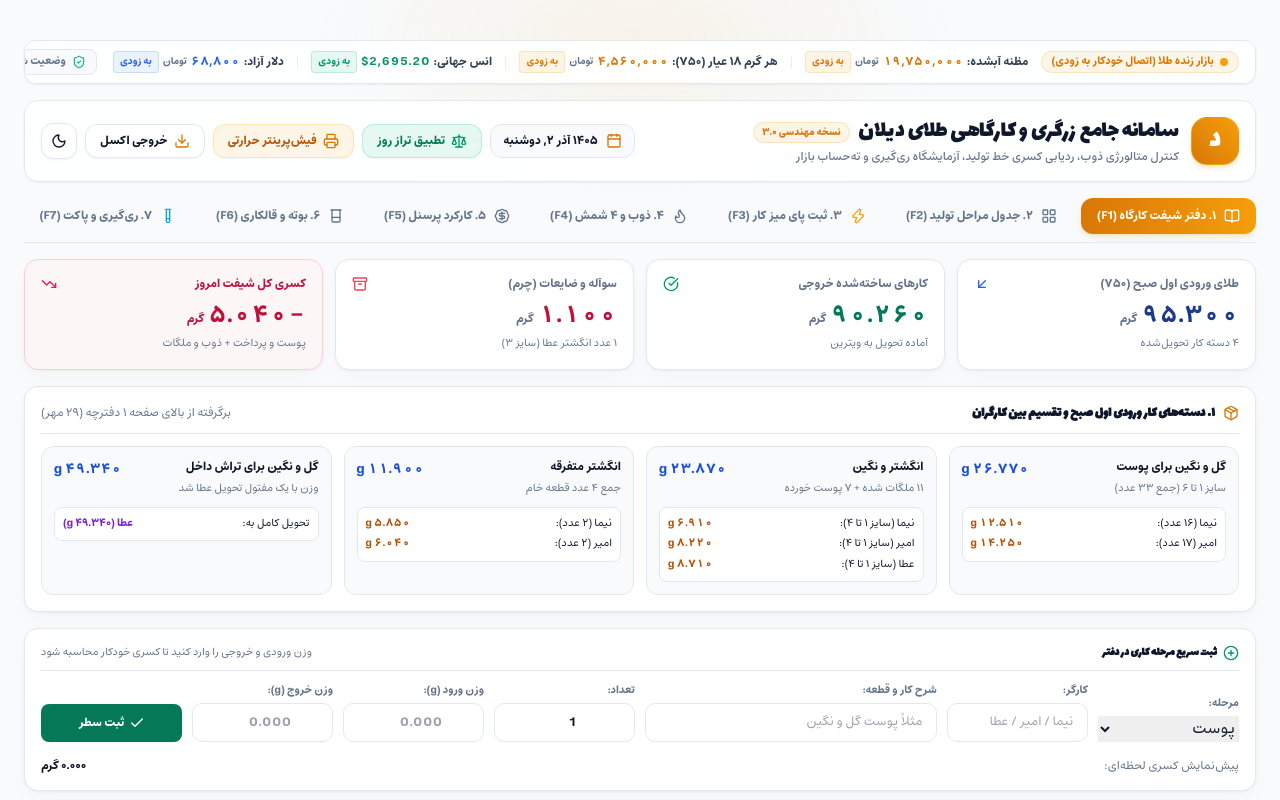
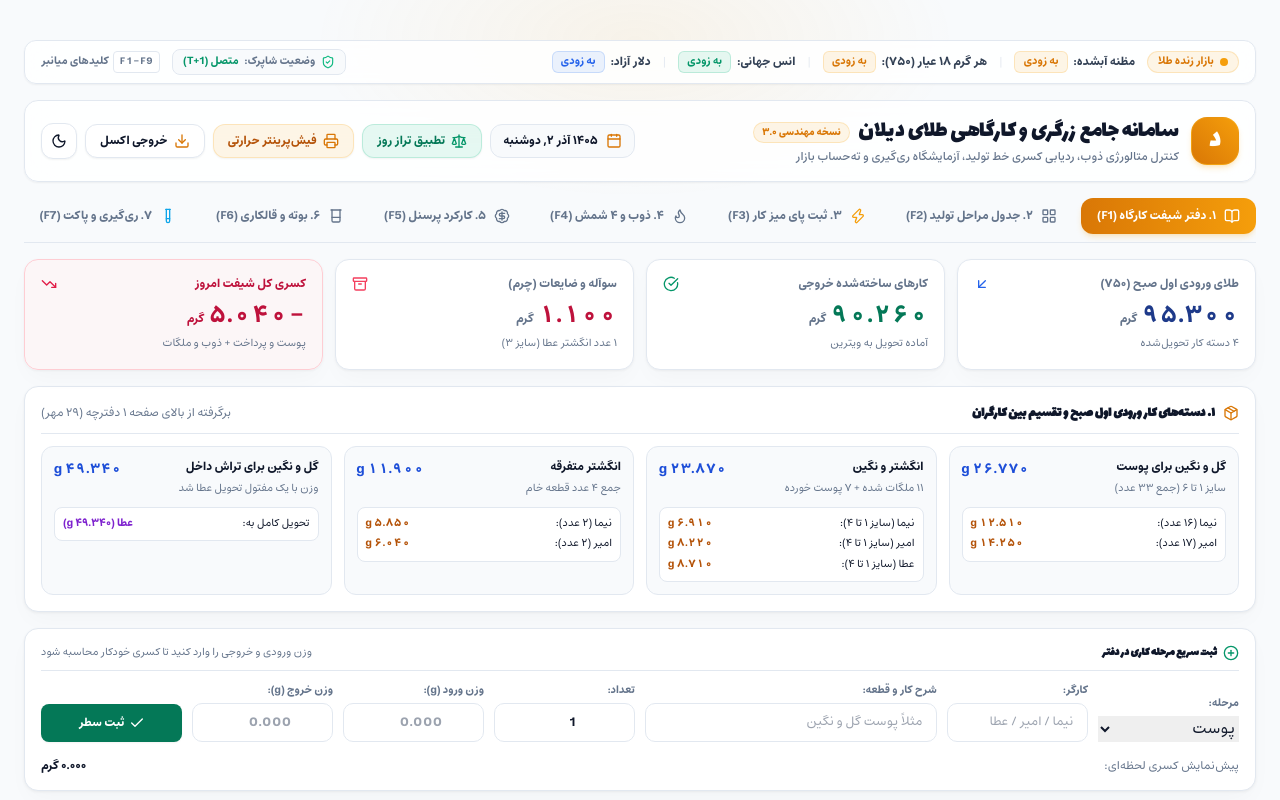
Before and after one commit to hoomansa7-star/dilan-gold, a plain HTML site: page client/index.html in a window 1280 px wide. Shown: the top 800 px of the page. Drawn offline with nearby package versions, Linux system fonts and the light colour scheme; files that its build step writes are made by us from their sources; no server answers; files whose address does not match are found by name.

Commit message:
feat(ui): display 'به زودی' for live market ticker and enforce nowrap on table rows

```diff
--- a/client/css/style.css
+++ b/client/css/style.css
@@ -320,6 +320,7 @@ button:focus-visible, input:focus-visible, select:focus-visible, textarea:focus-
     border-bottom: 1px solid var(--border-color);
     color: var(--text-primary);
     transition: background-color 0.1s ease;
+    white-space: nowrap;
 }
 
 .dilan-table tbody tr:hover td {
--- a/client/index.html
+++ b/client/index.html
@@ -29,33 +29,26 @@
         <div class="flex items-center gap-3 shrink-0">
             <span class="inline-flex items-center gap-1.5 px-2.5 py-0.5 rounded-full bg-amber-500/10 text-amber-600 dark:text-amber-400 font-bold border border-amber-500/20 text-[11px]">
                 <span class="w-2 h-2 rounded-full bg-amber-500 ticker-pulse"></span>
-                <span>بازار زنده طلا (اتصال خودکار به زودی)</span>
+                <span>بازار زنده طلا</span>
             </span>
-            <div class="flex items-center gap-1 font-bold text-[var(--text-secondary)]">
+            <div class="flex items-center gap-1.5 font-bold text-[var(--text-secondary)]">
                 <span>مظنه آبشده:</span>
-                <span id="ticker-mazaneh" class="font-mono text-amber-600 dark:text-amber-400 font-black">۱۹,۷۵۰,۰۰۰</span>
-                <span class="text-[10px] text-[var(--text-muted)]">تومان</span>
-                <span class="text-[10px] bg-amber-500/10 text-amber-600 dark:text-amber-400 px-1.5 py-0.5 rounded font-bold border border-amber-500/20">به زودی</span>
+                <span class="text-[11px] bg-amber-500/10 text-amber-600 dark:text-amber-400 px-2 py-0.5 rounded-md font-bold border border-amber-500/20">به زودی</span>
             </div>
             <span class="text-[var(--border-color)]">|</span>
-            <div class="flex items-center gap-1 font-bold text-[var(--text-secondary)]">
+            <div class="flex items-center gap-1.5 font-bold text-[var(--text-secondary)]">
                 <span>هر گرم ۱۸ عیار (۷۵۰):</span>
-                <span id="ticker-gram-18" class="font-mono text-amber-600 dark:text-amber-400 font-black">۴,۵۶۰,۰۰۰</span>
-                <span class="text-[10px] text-[var(--text-muted)]">تومان</span>
-                <span class="text-[10px] bg-amber-500/10 text-amber-600 dark:text-amber-400 px-1.5 py-0.5 rounded font-bold border border-amber-500/20">به زودی</span>
+                <span class="text-[11px] bg-amber-500/10 text-amber-600 dark:text-amber-400 px-2 py-0.5 rounded-md font-bold border border-amber-500/20">به زودی</span>
             </div>
             <span class="text-[var(--border-color)]">|</span>
-            <div class="flex items-center gap-1 font-bold text-[var(--text-secondary)]">
+            <div class="flex items-center gap-1.5 font-bold text-[var(--text-secondary)]">
                 <span>انس جهانی:</span>
-                <span class="font-mono font-black text-emerald-600 dark:text-emerald-400">$2,695.20</span>
-                <span class="text-[10px] bg-emerald-500/10 text-emerald-600 dark:text-emerald-400 px-1.5 py-0.5 rounded font-bold border border-emerald-500/20">به زودی</span>
+                <span class="text-[11px] bg-emerald-500/10 text-emerald-600 dark:text-emerald-400 px-2 py-0.5 rounded-md font-bold border border-emerald-500/20">به زودی</span>
             </div>
             <span class="text-[var(--border-color)]">|</span>
-            <div class="flex items-center gap-1 font-bold text-[var(--text-secondary)]">
+            <div class="flex items-center gap-1.5 font-bold text-[var(--text-secondary)]">
                 <span>دلار آزاد:</span>
-                <span class="font-mono font-black text-blue-600 dark:text-blue-400">۶۸,۸۰۰</span>
-                <span class="text-[10px] text-[var(--text-muted)]">تومان</span>
-                <span class="text-[10px] bg-blue-500/10 text-blue-600 dark:text-blue-400 px-1.5 py-0.5 rounded font-bold border border-blue-500/20">به زودی</span>
+                <span class="text-[11px] bg-blue-500/10 text-blue-600 dark:text-blue-400 px-2 py-0.5 rounded-md font-bold border border-blue-500/20">به زودی</span>
             </div>
         </div>
 
```
Also changed, not shown: 1 other file.
